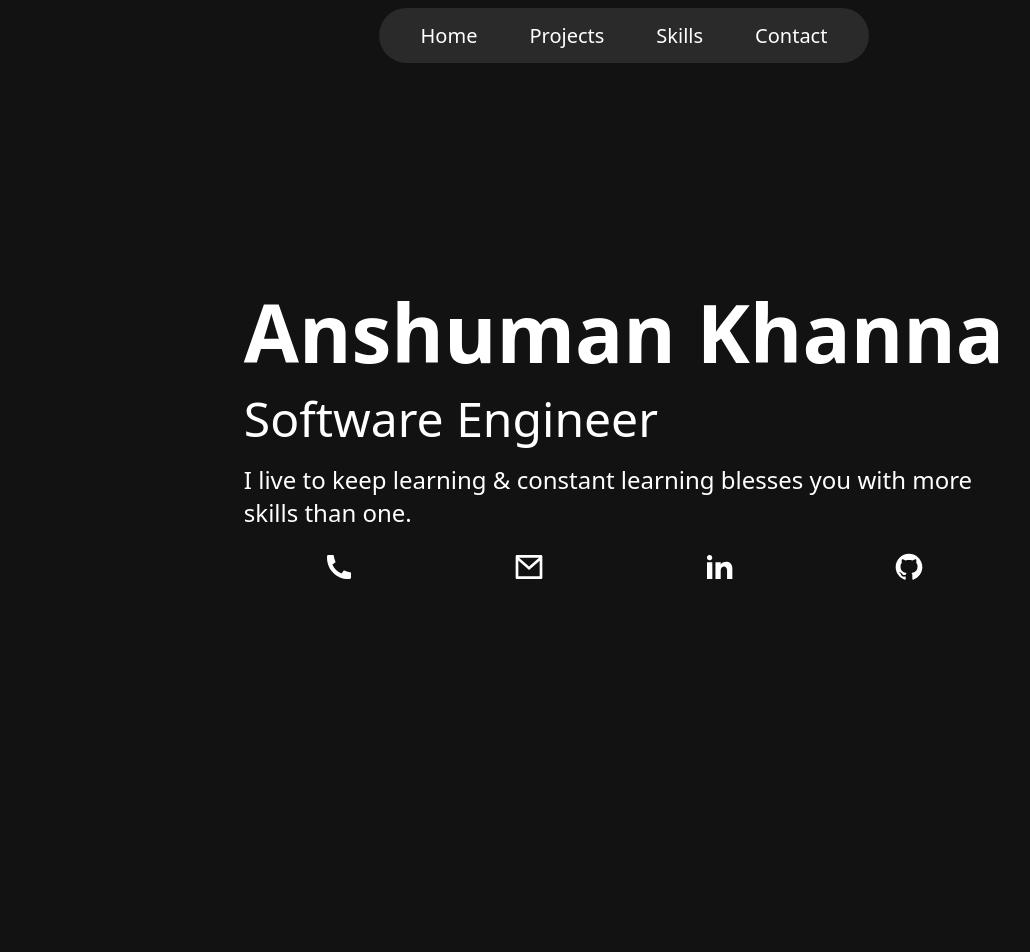
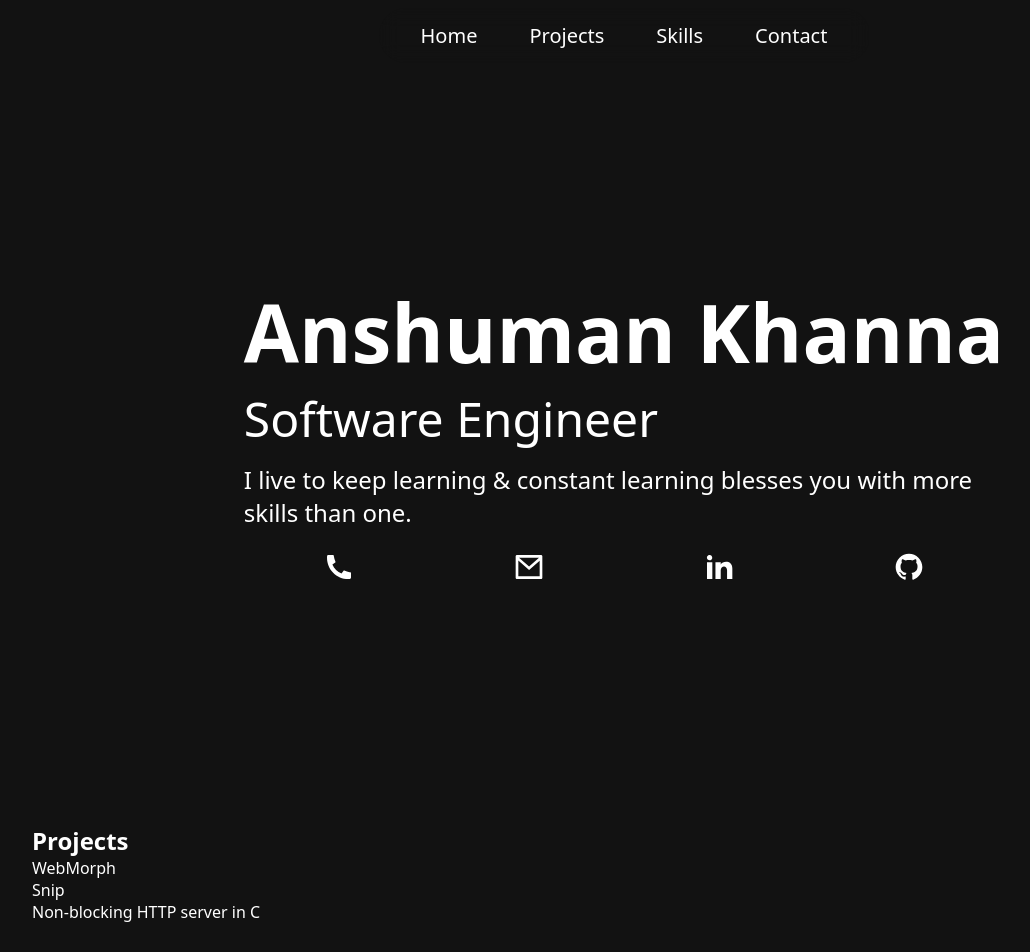
Before and after one commit to Anshumankhanna/portfolio, a React (Vite) app: page / in a window 1280 px wide. Shown: the top 952 px of the page, without its empty margins (16-1046 px from the left). Before the commit the page ends 800 px from the top, so only its background shows below. Built offline with nearby package versions, Linux system fonts and the light colour scheme.

Commit message:
Added projects page

```diff
--- a/index.html
+++ b/index.html
@@ -5,7 +5,6 @@
 	<meta charset="UTF-8" />
 	<meta name="viewport" content="width=device-width, initial-scale=1.0" />
 	<link rel="icon" type="image/svg+xml" href="/vite.svg" />
-	<base target="_blank">
 
 	<title>Portfolio</title>
 </head>
--- a/src/App.css
+++ b/src/App.css
@@ -1,4 +1,8 @@
 /* TODO(#2): In App.css. */
-main>* {
+main>section {
+	--vertical-padding: 1.5rem;
+
 	height: var(--main-child-height);
+	/* Here we are keeping the horizontal padding double of the vertical padding since vertical padding will stack for sections & appear as double the gap. */
+	padding: var(--vertical-padding) calc(var(--vertical-padding) * 2);
 }
--- a/src/App.tsx
+++ b/src/App.tsx
@@ -1,6 +1,7 @@
 import "@/App.css";
 import Navbar from "@/components/Navbar/Navbar";
 import Hero from "@/components/Hero/Hero";
+import Projects from "@/components/Projects/Projects";
 
 export default function App() {
 	// TODO(#3): In App.tsx JS part.
@@ -9,6 +10,7 @@ export default function App() {
 		<Navbar />
 		<main>
 			<Hero />
+			<Projects />
 		</main>
 	</>;
 }
--- a/src/components/Hero/Hero.tsx
+++ b/src/components/Hero/Hero.tsx
@@ -1,21 +1,21 @@
-import "@/components/Hero/Hero.css";
+import style from "@/components/Hero/Hero.module.css";
 
 export default function Hero() {
-	return <section className="hero-section">
+	return <section id="home" className={style["hero-section"]}>
 		{/* Here we are using 2 container elements `section` & then a `div` for 2 very differnt purposes.
 			* `section` is being used firstly for its semantic meaning & secondly to take up the space on the page.
 			* `div` is being used as a way to center both `hgroup` and `address` elements together on the page & to control their structure more easily.
 		*/}
-		<div className="hero-section__content">
+		<div className={style["hero-section__content"]}>
 			<hgroup>
 				{/* NOTE: The two classes below (`heading` & `description`, here `subtext` is additional one we got) are going to be our standard classes for an `hgroup` which will have different styling based on the `className` that the parent `hgroup` element has.
 				*/}
 				<h1>Anshuman Khanna</h1>
-				<p className="subtext">Software Engineer</p>
-				<p className="description">I live to keep learning & constant learning blesses you with more skills than one.</p>
+				<p className={style["subtext"]}>Software Engineer</p>
+				<p className={style["description"]}> I live to keep learning & constant learning blesses you with more skills than one.</p>
 			</hgroup>
 			<address>
-				<ul className="links__list">
+				<ul className={style["links__list"]}>
 					<li>
 						<a href="tel:+918287116438">
 							<svg xmlns="http://www.w3.org/2000/svg" viewBox="0 0 24 24" fill="currentColor">
@@ -31,14 +31,14 @@ export default function Hero() {
 						</a>
 					</li>
 					<li>
-						<a href="https://www.linkedin.com/in/anshuman-khanna-02553b22a/">
+						<a href="https://www.linkedin.com/in/anshuman-khanna-02553b22a/" target="_blank">
 							<svg xmlns="http://www.w3.org/2000/svg" viewBox="0 0 24 24" fill="currentColor">
 								<path d="M6.94048 4.99993C6.94011 5.81424 6.44608 6.54702 5.69134 6.85273C4.9366 7.15845 4.07187 6.97605 3.5049 6.39155C2.93793 5.80704 2.78195 4.93715 3.1105 4.19207C3.43906 3.44699 4.18654 2.9755 5.00048 2.99993C6.08155 3.03238 6.94097 3.91837 6.94048 4.99993ZM7.00048 8.47993H3.00048V20.9999H7.00048V8.47993ZM13.3205 8.47993H9.34048V20.9999H13.2805V14.4299C13.2805 10.7699 18.0505 10.4299 18.0505 14.4299V20.9999H22.0005V13.0699C22.0005 6.89993 14.9405 7.12993 13.2805 10.1599L13.3205 8.47993Z"></path>
 							</svg>
 						</a>
 					</li>
 					<li>
-						<a href="https://www.github.com/Anshumankhanna">
+						<a href="https://www.github.com/Anshumankhanna" target="_blank">
 							<svg xmlns="http://www.w3.org/2000/svg" viewBox="0 0 24 24" fill="currentColor">
 								<path d="M12.001 2C6.47598 2 2.00098 6.475 2.00098 12C2.00098 16.425 4.86348 20.1625 8.83848 21.4875C9.33848 21.575 9.52598 21.275 9.52598 21.0125C9.52598 20.775 9.51348 19.9875 9.51348 19.15C7.00098 19.6125 6.35098 18.5375 6.15098 17.975C6.03848 17.6875 5.55098 16.8 5.12598 16.5625C4.77598 16.375 4.27598 15.9125 5.11348 15.9C5.90098 15.8875 6.46348 16.625 6.65098 16.925C7.55098 18.4375 8.98848 18.0125 9.56348 17.75C9.65098 17.1 9.91348 16.6625 10.201 16.4125C7.97598 16.1625 5.65098 15.3 5.65098 11.475C5.65098 10.3875 6.03848 9.4875 6.67598 8.7875C6.57598 8.5375 6.22598 7.5125 6.77598 6.1375C6.77598 6.1375 7.61348 5.875 9.52598 7.1625C10.326 6.9375 11.176 6.825 12.026 6.825C12.876 6.825 13.726 6.9375 14.526 7.1625C16.4385 5.8625 17.276 6.1375 17.276 6.1375C17.826 7.5125 17.476 8.5375 17.376 8.7875C18.0135 9.4875 18.401 10.375 18.401 11.475C18.401 15.3125 16.0635 16.1625 13.8385 16.4125C14.201 16.725 14.5135 17.325 14.5135 18.2625C14.5135 19.6 14.501 20.675 14.501 21.0125C14.501 21.275 14.6885 21.5875 15.1885 21.4875C19.259 20.1133 21.9999 16.2963 22.001 12C22.001 6.475 17.526 2 12.001 2Z"></path>
 							</svg>
@@ -47,5 +47,5 @@ export default function Hero() {
 				</ul>
 			</address>
 		</div>
-	</section>;
-}
+	</section >;
+};
--- a/src/components/Navbar/Navbar.css
+++ b/src/components/Navbar/Navbar.module.css
@@ -1,4 +1,7 @@
 nav {
+	position: sticky;
+	top: 0%;
+
 	height: var(--nav-height);
 	padding-block: 0.5rem;
 }
@@ -17,8 +20,8 @@ nav {
 
 	border-radius: 100vw;
 
-	background-color: rgba(256, 256, 256, 0.1);
-	backdrop-filter: blur(5px);
+	background-color: transparent;
+	backdrop-filter: blur(10px);
 
 	font-size: 1.25rem;
 
--- a/src/components/Navbar/Navbar.tsx
+++ b/src/components/Navbar/Navbar.tsx
@@ -1,15 +1,15 @@
-import "@/components/Navbar/Navbar.css";
+import style from "@/components/Navbar/Navbar.module.css";
 
 export default function Navbar() {
 	return <>
 		{/* `nav` is here just for its sematnic meaning. */}
 		<nav>
-			<ul className="nav__list">
-				<li><a href="">Home</a></li>
+			<ul className={style["nav__list"]}>
+				<li><a href="#home">Home</a></li>
 				<li><a href="#projects">Projects</a></li>
 				<li><a href="#skills">Skills</a></li>
 				<li><a href="#contacts">Contact</a></li>
 			</ul>
 		</nav>
 	</>;
-}
+};
--- /dev/null
+++ b/src/components/Projects/Projects.module.css
@@ -0,0 +1 @@
+.projects__section {}
--- /dev/null
+++ b/src/components/Projects/Projects.tsx
@@ -0,0 +1,13 @@
+import style from "@/components/Projects/Projects.module.css";
+import projects from "@/utilities/projects-data";
+
+export default function Projects() {
+	return <section id="projects" className={style["projects__section"]}>
+		<h2>Projects</h2>
+		<ul>
+			{projects.length != 0 && projects.map((project, index) => (
+				<li key={index}>{project.title}</li>
+			))}
+		</ul>
+	</section>;
+};
--- a/src/stylesheets/index.css
+++ b/src/stylesheets/index.css
@@ -1,5 +1,4 @@
 @import "reset.css";
-/* @import "utility.css"; */
 
 :root {
 	--nav-height: 4.35rem;
```
Also changed, not shown: src/components/Hero/Hero.module.css (renamed from src/components/Hero/Hero.css), src/stylesheets/utility.css (added).
